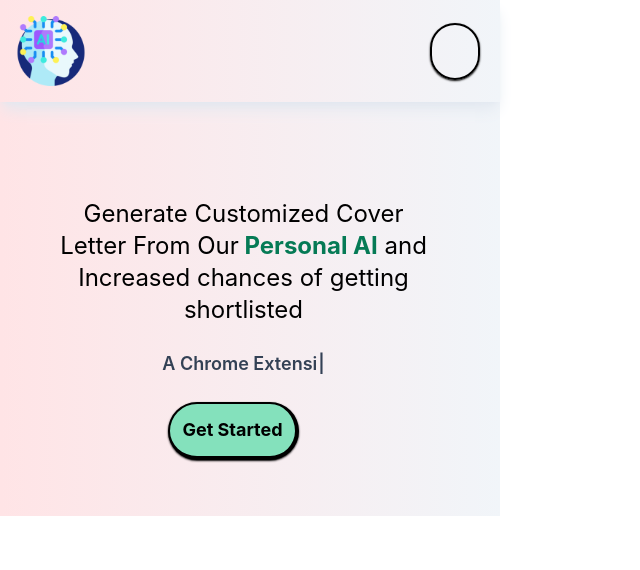
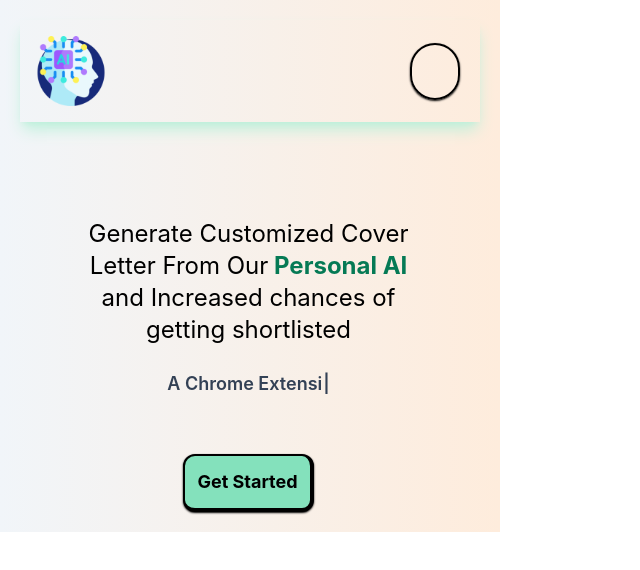
Before and after one commit to neeraj-gs/CoverMe-AI-Chrome-Extension, a React (Create React App) app in the folder cover-me/: page / in a window 1280 px wide. Shown: the top 570 px of the page, without its empty margins (0-640 px from the left). Built offline with nearby package versions, Linux system fonts and the light colour scheme; some icons are missing.

Commit message:
Added Some basic UI Changes ,Need to Make it as a SaaS Product by adding Owner OpenAI credentials

```diff
--- a/cover-me/src/components/Generator.jsx
+++ b/cover-me/src/components/Generator.jsx
@@ -37,15 +37,13 @@ const Generator = ({setPage,resume,openAIKey}) => {
         }
     }
 
-
+//Genertor compoent where we get the generarted COver letter
   return (
-    <header>
+    <header className='bg-gradient-to-r min-h-[60vh] grainy from-slate-100 to-orange-100'>
         <div className='flex flex-col '>
-
-
             {/* First ROw for the Header  */}
-            <div className='flex flex-row justify-between mx-5 my-5 items-center shadow-md shadow-slate-200'>
-                <button onClick={()=>generateCoverLetter()} className='rounded-full border-2 border-b-2 border-r-2 border-black px-4 py-3 text-md font-serif font-bold transition-all hover:translate-y-[2px] hover:bg-slate-200 shadow-sm shadow-black'>
+            <div className='flex flex-row justify-between mx-5 my-5 items-center'>
+                <button onClick={()=>generateCoverLetter()} className='rounded-xl border-2 border-b-2 border-r-2 border-black px-4 py-3 text-md font-serif font-bold transition-all hover:translate-y-[2px] bg-green-400 hover:bg-slate-200 shadow-sm shadow-black'>
                     {isLoading ? "Generating..":"Generate"}
                 </button>
                 <h2 className='text-2xl font-extrabold font-serif text-blue-950 underline'>CoverMe: Linkedin</h2>
@@ -70,7 +68,8 @@ const Generator = ({setPage,resume,openAIKey}) => {
                 </a>
                 {" "}
                 | Created With ❤️️ by Neeraj GS{" "}
-      </div>
+            </div>
+            <hr className='mt-10' />
 
 
 
--- a/cover-me/src/components/LandingPage.jsx
+++ b/cover-me/src/components/LandingPage.jsx
@@ -5,8 +5,8 @@ import TypeWriterTitle from './TypeWriter'
 
 const LandingPage = ({setPage}) => {
   return (
-    <main className="bg-gradient-to-r min-h-[60vh] grainy from-rose-100 to-slate-100">
-        <nav className='flex items-center justify-between shadow-lg shadow-slate-200'>
+    <main className="bg-gradient-to-r min-h-[60vh] grainy from-slate-100 to-orange-100 p-5">
+        <nav className='flex items-center justify-between shadow-lg shadow-green-200'>
             <div className='m-4'>
                 <img src="/icon.png" alt="logo" height={70} width={70} />
             </div>
@@ -26,11 +26,9 @@ const LandingPage = ({setPage}) => {
           <TypeWriterTitle />
         </h3>
         <div className="mt-6"></div>
-        <button onClick={()=> {setPage(ROUTES.PROFILE)}} className='rounded-full border-2 border-b-4 border-r-4 border-black p-3 text-lg bg-green-300 mr-5 font-bold transition-all hover:translate-y-[2px] hover:bg-green-400 shadow-sm shadow-black mb-14'>
+        <button onClick={()=> {setPage(ROUTES.PROFILE)}} className='rounded-xl mt-8 border-2 border-b-4 border-r-4 border-black p-3 text-lg bg-green-300 mx-auto font-bold transition-all hover:translate-y-[2px] hover:bg-green-400 shadow-sm shadow-black'>
                     Get Started
-                </button>
-
-
+        </button>
       </div>
     </main>
   )
--- a/cover-me/src/components/Profile.jsx
+++ b/cover-me/src/components/Profile.jsx
@@ -18,7 +18,7 @@ const Profile = ({setPage,resume,setResume,openAIKey,setOpenAIKey}) => {
     }
 
   return (
-    <div className='flex flex-col mx-5 '>
+    <div className='flex flex-col p-5 bg-gradient-to-r min-h-[60vh] grainy from-slate-100 to-orange-100'>
         {/* Headers section for the profile a */}
         <div className='flex flex-row justify-between my-4 items-center'>
             <h2 className='text-3xl font-extrabold font-serif'>Profile</h2>
@@ -70,7 +70,7 @@ const Profile = ({setPage,resume,setResume,openAIKey,setOpenAIKey}) => {
           ></textarea>
         </div>
         <div className="mb-6 text-center">
-        <button type='submit' className='rounded-full border-2 border-b-2 border-r-2 border-black px-4 py-3 text-lg font-bold transition-all hover:translate-y-[2px] hover:bg-slate-200 shadow-md shadow-black'>Save</button>
+        <button type='submit' className='rounded-xl mt-8 border-2 border-b-2 border-r-2 border-black px-4 py-3 text-lg font-bold bg-green-400 transition-all hover:translate-y-[2px] hover:bg-slate-200 shadow-md shadow-black'>Save</button>
         </div>
       </form>
 
```
Also changed, not shown: 1 other file (tests, documents, lock files or other folders).
